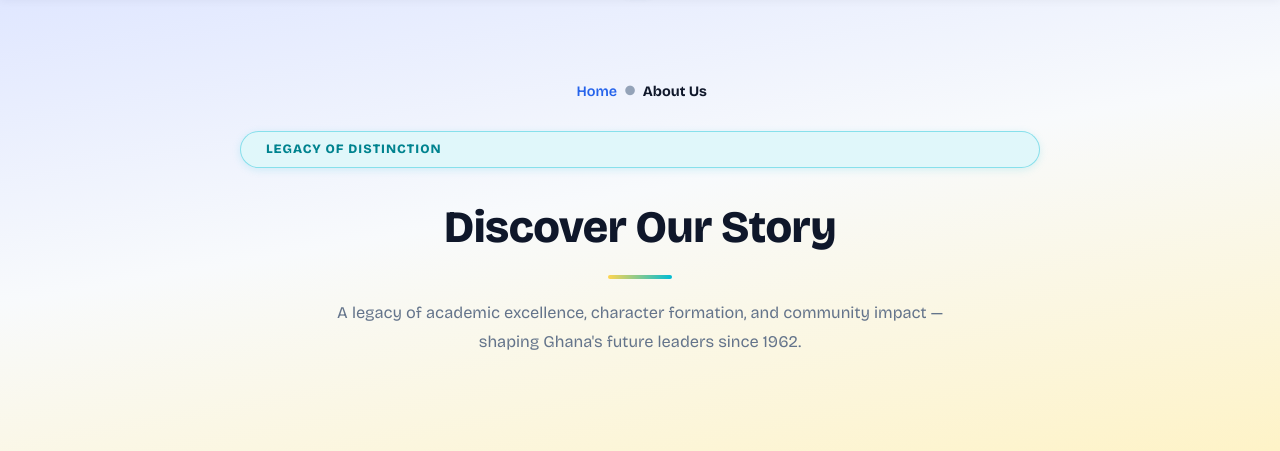
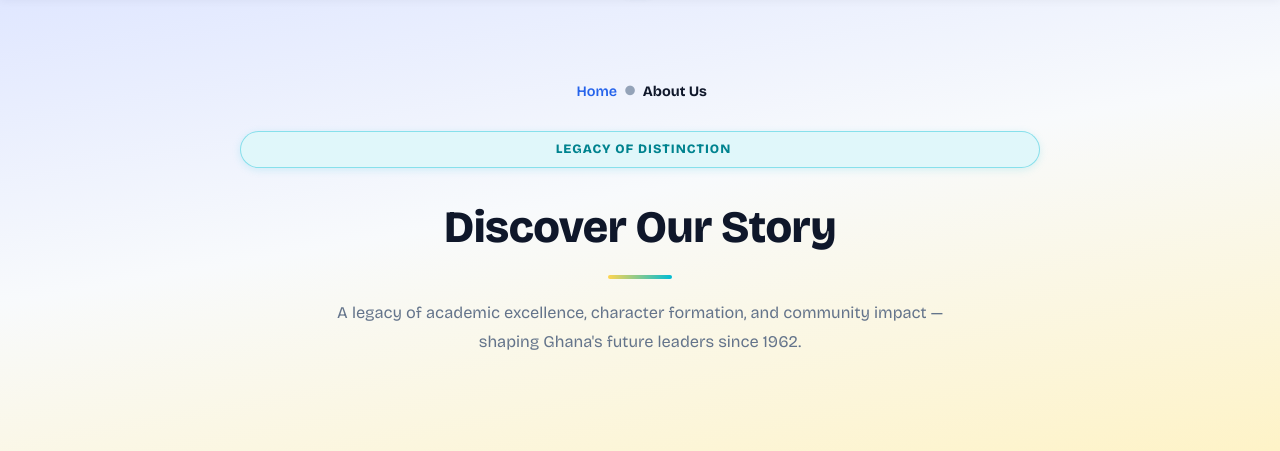
Before and after one commit to manteypavel-cell/AIS-CODING-PROJECT, a Flask app: page /about in a window 1280 px wide. Shown: the part 85-536 px from the top of the page. Run offline with Flask 3, Linux system fonts and the light colour scheme; some libraries are stand-ins or nearby versions.

Commit message:
Update about.html

```diff
--- a/templates/about.html
+++ b/templates/about.html
@@ -73,7 +73,7 @@
                 <span style="font-size:0.6rem; color:var(--text-muted);"><i class="fas fa-circle"></i></span>
                 <span style="color:var(--text-dark); font-weight:700;">About Us</span>
             </div>
-            <span class="badge-pill"><i class="codicon codicon-history"></i> Legacy of Distinction</span>
+            <span class="badge-pill" style="align-content:center;justify-content:center;"><i class="codicon codicon-history"></i> Legacy of Distinction</span>
             <h1 class="section-header" style="font-size:2.8rem;">Discover Our Story</h1>
             <p class="section-desc">A legacy of academic excellence, character formation, and community impact — shaping Ghana's future leaders since 1962.</p>
         </div>
```
